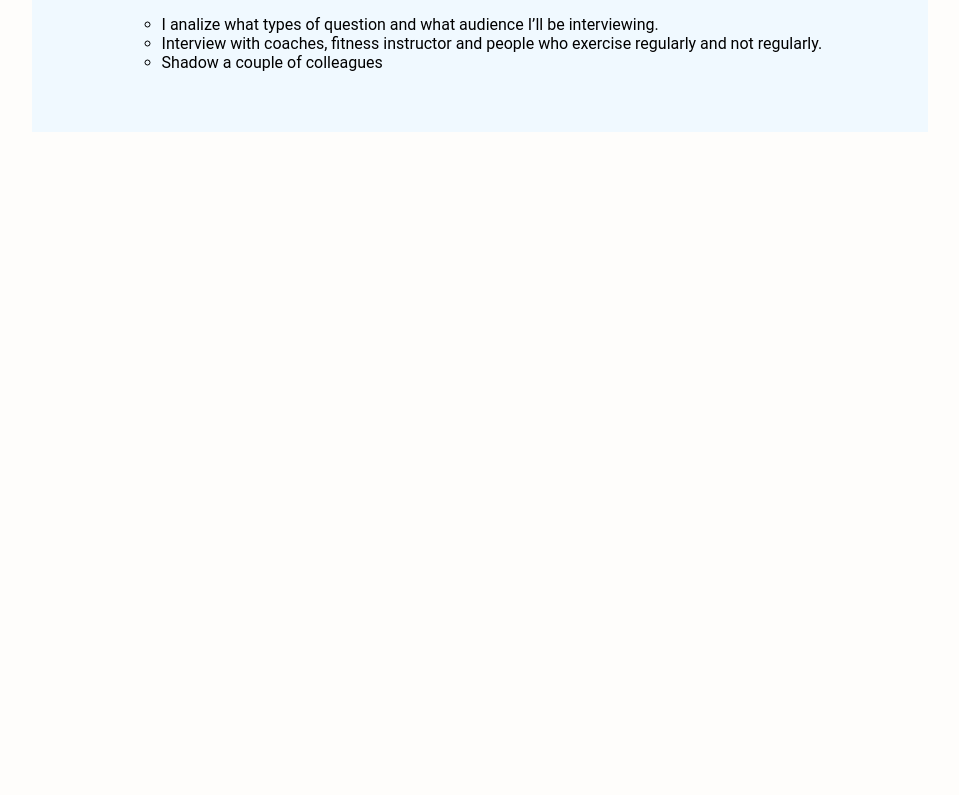
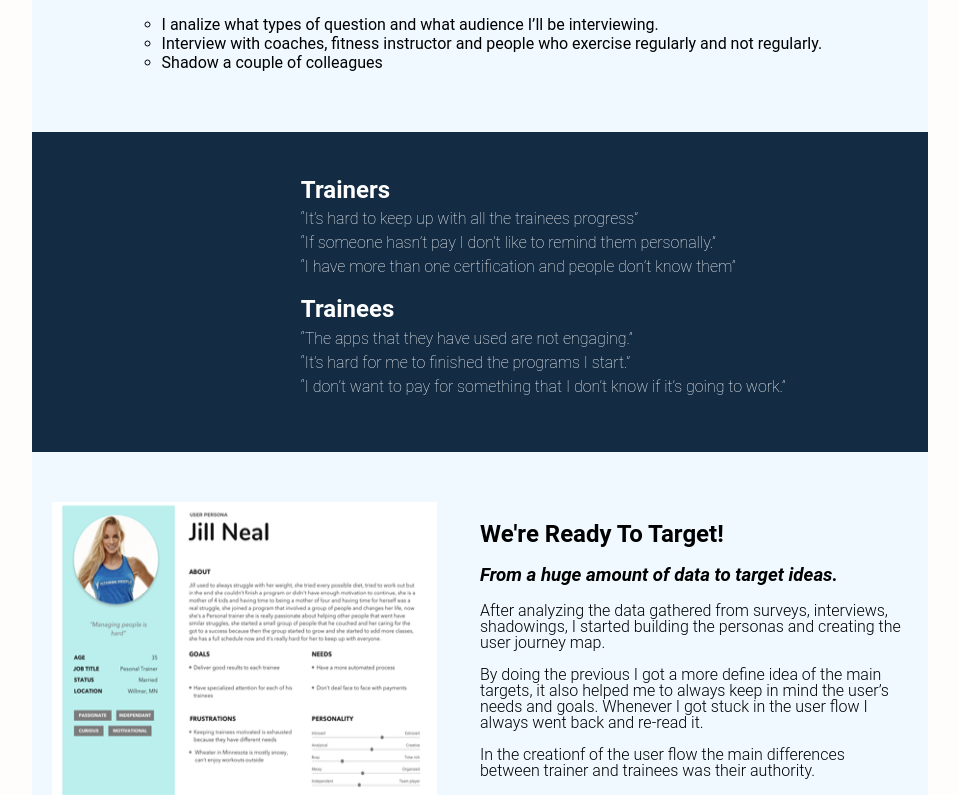
Before and after one commit to DanielGarc/ana-portfolio-website, a React (Create React App) app: page /fitstudy in a window 1280 px wide. Shown: the part 2165-2960 px from the top of the page, without its empty margins (160-1119 px from the left). Before the commit the page ends 2297 px from the top, so only its background shows below. Built offline with nearby package versions, Linux system fonts and the light colour scheme.

Commit message:
Target section finished

```diff
--- a/src/components/caseStudies/FitnessStudy.js
+++ b/src/components/caseStudies/FitnessStudy.js
@@ -5,6 +5,7 @@ import '../../css/fitStudy.css';
 import FitStudy from '../../assets/fitStudy.png';
 import DesignCycle from '../../assets/designCycle.png';
 import RealCycle from '../../assets/realCycle.png';
+import Target from '../../assets/target.png';
 
 const FitnessStudy = () => {
     return (
@@ -110,6 +111,64 @@ const FitnessStudy = () => {
                 </ul>
             </div>
 
+            <div className="trainers">
+                <div className="trainerBox">
+                    <h2> Trainers </h2>
+                    <p>
+                    “It’s hard to keep up with all the trainees progress”
+                    </p>
+                    <p>
+                    “If someone hasn’t pay I don’t like to remind them personally.”
+                    </p>
+                    <p>
+                    “I have more than one certification and people don’t know them”
+
+                    </p>
+                </div>
+
+                <div className="trainerBox">
+                <h2> Trainees </h2>
+                    <p>
+                    “The apps that they have used are not engaging.”
+                    </p>
+                    <p>
+                    “It’s hard for me to finished the programs I start.”
+                    </p>
+                    <p>
+                    “I don’t want to pay for something that I don’t know if it’s going to work.”
+                    </p>
+                </div>
+            </div>
+
+            <div className="targetSection">
+                <img src={Target} />
+
+                <div className="targetReady">
+                    <h2> We're Ready To Target!</h2>
+                    <h3> <i> From a huge amount of data to target ideas. </i> </h3>
+
+                    <p>
+                        After analyzing the data gathered from surveys, interviews,
+                        shadowings, I started building the personas and creating the
+                        user journey map.
+                    </p>
+                    <p>
+                        By doing the previous I got a more define idea of the
+                        main targets, it also helped me to always keep in mind the
+                        user’s needs and goals. Whenever I got stuck in the user
+                        flow I always went back and re-read it.
+                    </p>
+                    <p>
+                        In the creationf of the user flow the main differences
+                        between trainer and trainees was their authority.
+                    </p>
+                </div>
+            </div>
+
+            <div className="workshop">
+
+            </div>
+
         </div>
     )
 }
--- a/src/css/fitStudy.css
+++ b/src/css/fitStudy.css
@@ -64,3 +64,35 @@
     margin-top: 60px;
     font-weight: 300;
 }
+
+.trainers {
+    background-color: #132b43;
+    height: 300px;
+    color: white;
+    text-align: left;
+    padding-left: 30%;
+    padding-top: 20px;
+    line-height: 0.5;
+}
+
+.trainerBox {
+    margin-top: 5%;
+
+}
+
+.targetSection {
+    margin: 0 auto;
+    display: flex;
+    flex-direction: row;
+    justify-content: space-between;
+    line-height: 1;
+    padding: 0 20px;
+    padding-top: 50px;
+    text-align: left;
+    background-color: #f0f9ff;
+}
+
+.targetReady {
+    width: 50%;
+    font-weight: 300;
+}
--- a/src/css/navbar.css
+++ b/src/css/navbar.css
@@ -56,10 +56,10 @@
 }
 
 .navLinks a:hover {
-    color: darkred;
+    color: #a0c7e0;
 }
 
 
 .navLogo a:hover {
-    color: darkred;
+    color: #a0c7e0;
 }
```
Also changed, not shown: src/assets/target.png (added).
